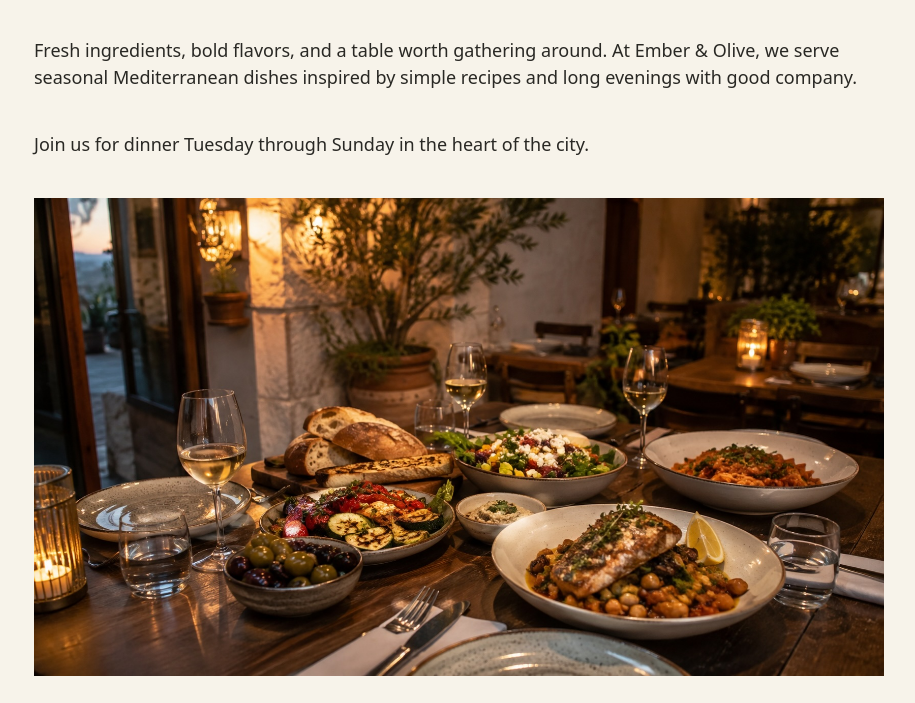
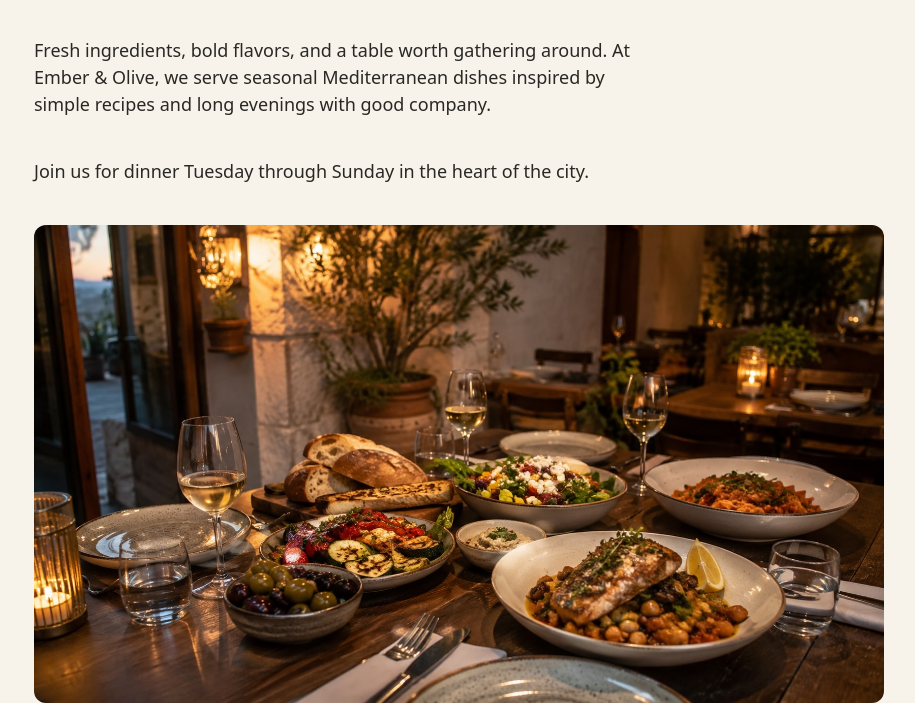
Before and after one commit to lekrau/odin-restaurant-page, a website built with webpack: page src/template.html in a window 1280 px wide. Shown: the part 235-938 px from the top of the page, without its empty margins (181-1096 px from the left). Before the commit the page ends 911 px from the top, so only its background shows below. Built offline with nearby package versions, Linux system fonts and the light colour scheme.

Commit message:
Style home image and dish descriptions

```diff
--- a/src/home-page-load.js
+++ b/src/home-page-load.js
@@ -18,6 +18,7 @@ export default function loadHomePage() {
     const image = document.createElement("img");
     image.src = tableImage;
     image.alt = "Mediterranean dishes served on a warmly lit restaurant table, including grilled fish, salad, vegetables, bread, olives, and wine.";
+    image.classList.add("restaurant-table");
     content.appendChild(image);
 
     console.log("Home page loaded");
--- a/src/styles.css
+++ b/src/styles.css
@@ -94,6 +94,7 @@ body {
 header {
     width: 850px
 }
+
 nav {
     display: flex;
     justify-content: stretch;
@@ -120,7 +121,6 @@ nav button.active {
 
 #content {
     width: 850px;
-    flex-shrink: 1;
 }
 
 h1 {
@@ -149,6 +149,11 @@ section {
 .additional-text {
     margin: 40px 0;
     font-size: 18px;
+    width: 625px;
+}
+
+img.restaurant-table {
+    border-radius: 12px;
 }
 
 dd {
@@ -160,3 +165,7 @@ p,
 dd {
     font-size: 16px;
 }
+
+dd {
+    color: var(--text--secondary);
+}
```
